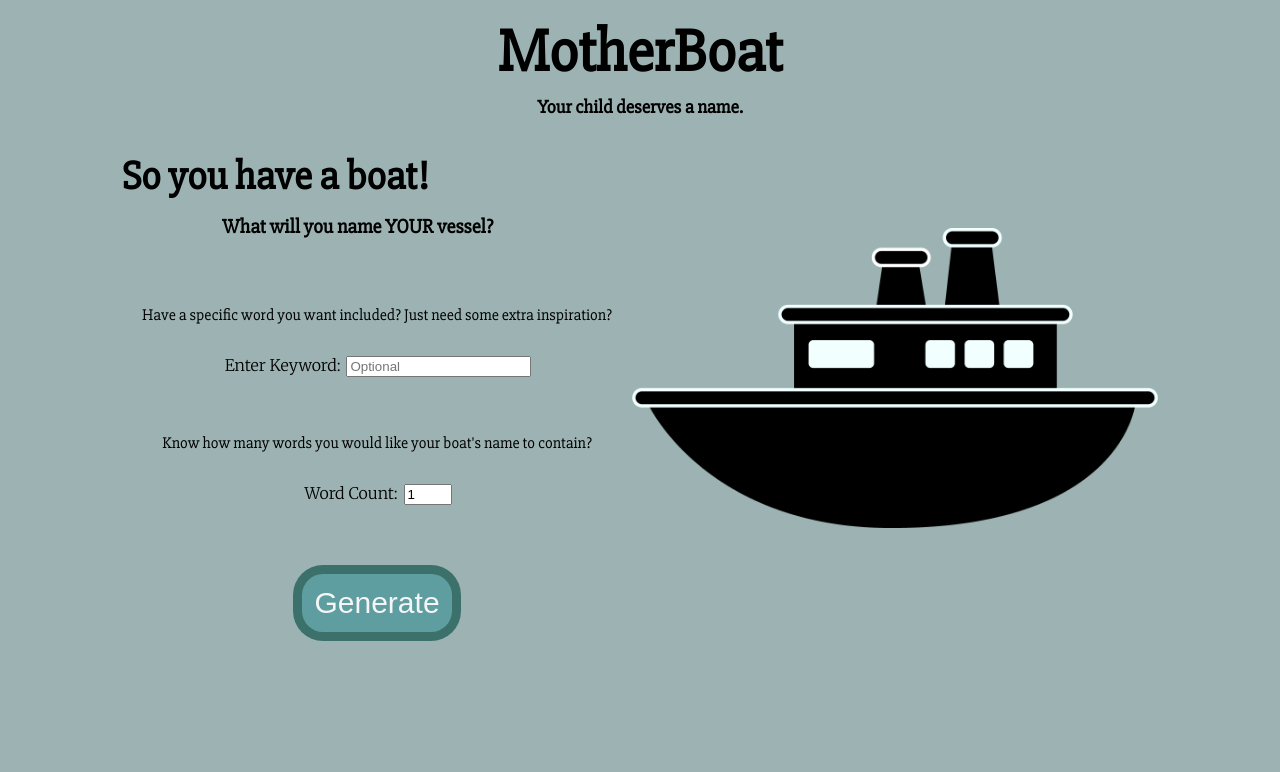
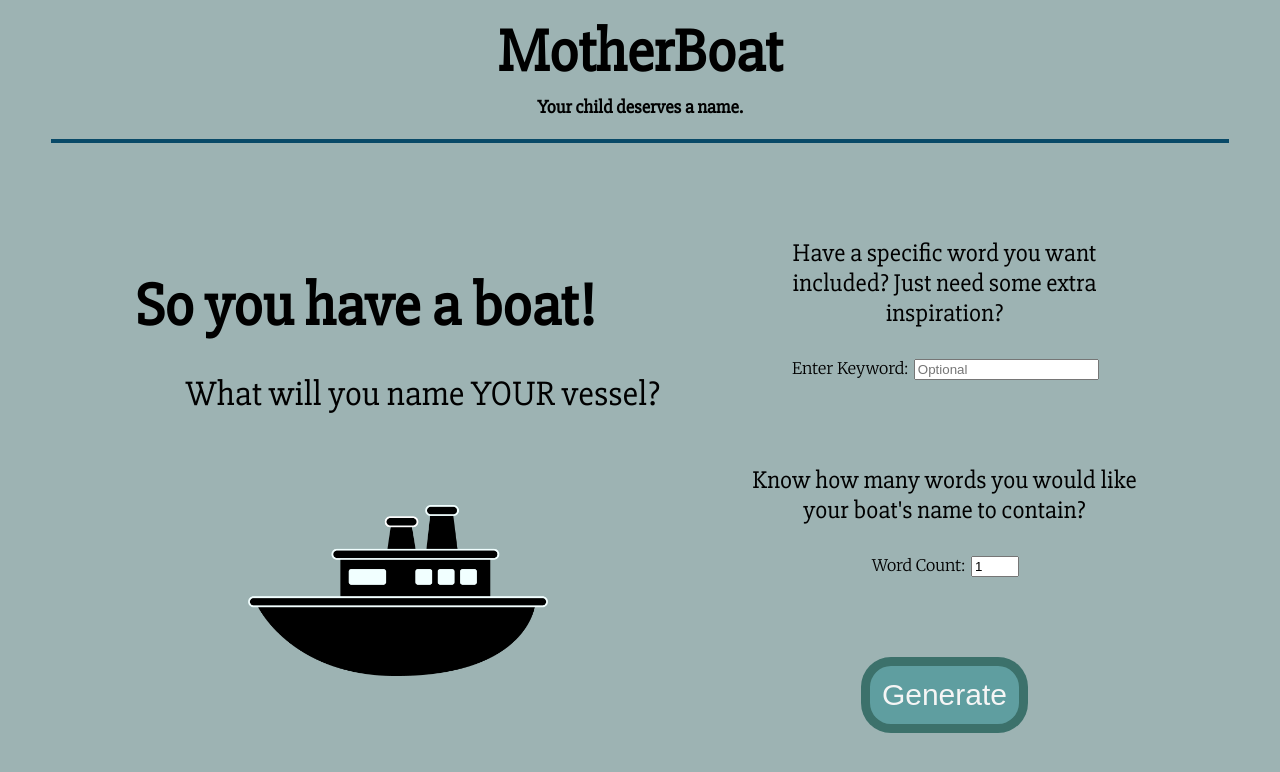
Before and after one commit to lissalad/boatnames, a plain HTML site: page index.html in a window 1280 px wide. Drawn offline with Linux system fonts and the light colour scheme.

Commit message:
rearranged home page

```diff
--- a/index.html
+++ b/index.html
@@ -19,9 +19,13 @@
       <h3>Your child deserves a name.</h3>
     </header>
     <main id="home">
-      <section id="inputs">
+      <section id="left">
         <h2>So you have a boat!</h2>
         <h4>What will you name YOUR vessel?</h4>
+        <img src="images/boat.png" id="image" />
+      </section>
+
+      <section id="right">
         <div class="input">
           <p>Have a specific word you want included? Just need some extra inspiration?</p>
           <label>Enter Keyword: </label
@@ -36,11 +40,7 @@
           <button id="generate-button" type="button">Generate</button>
         </div>
       </section>
-      <section id="image">
-        <img src="images/boat.png" height="300px" />
-      </section>
     </main>
-    <footer></footer>
   </body>
   <script src="scripts.js" type="module"></script>
 </html>
--- a/styles.css
+++ b/styles.css
@@ -1,4 +1,10 @@
+html {
+  height: 100%;
+}
+
 body {
+  display: flex;
+  flex-direction: column;
   background-color: rgb(157, 179, 179);
   margin-right: 4%;
   margin-left: 4%;
@@ -9,13 +15,18 @@ header {
   display: flex;
   flex-direction: column;
   align-items: center;
+  padding-bottom: 20px;
+  border-bottom: rgb(9, 74, 104) 4px solid;
 }
 
 main {
   display: flex;
+  flex-direction: row;
   align-items: center;
-  justify-content: center;
-  margin-top: 0px;
+  justify-content: space-evenly;
+  /* background-color: rgba(78, 114, 168, 0.233);
+  margin: 0;
+  flex: 1 1 auto; */
 }
 
 #home {
@@ -26,14 +37,27 @@ main {
   flex-direction: column;
 }
 
-#inputs {
+#image {
+  margin-top: 60px;
+  width: 300px;
+  align-self: center;
+}
+
+#left {
   display: flex;
   flex-direction: column;
   justify-content: left;
+  padding-left: 20px;
 }
 
-#image {
-  display: block;
+#right {
+  display: flex;
+  flex-direction: column;
+  justify-content: right;
+  margin-top: 50px;
+  margin-left: 0%;
+  padding: 20px;
+  max-width: 400px;
 }
 
 #visual {
@@ -63,7 +87,7 @@ h1 {
 }
 
 h2 {
-  font-size: 40px;
+  font-size: 60px;
 }
 
 h3 {
@@ -71,18 +95,19 @@ h3 {
 }
 
 h4 {
-  margin: -20px 0 30px 100px;
-  font-weight: light;
-  font-size: 20px;
+  margin: -20px 0 30px 50px;
+  font-weight: lighter;
+  font-size: 35px;
 }
 
 p {
   margin-bottom: 30px;
+  font-size: 25px;
 }
 
 #gen-button {
   display: flex;
-  margin-top: 40px;
+  margin-top: 20px;
   align-self: center;
 }
 
@@ -90,7 +115,7 @@ p {
   display: flex;
   flex-direction: column;
   align-items: center;
-  margin-top: -80px;
+  margin-top: -30px;
 }
 
 button {
@@ -104,13 +129,14 @@ button {
 }
 
 button:hover {
-  box-shadow: 0 12px 16px 0 rgba(0, 0, 0, 0.24), 0 17px 50px 0 rgba(0, 0, 0, 0.19);
+  /* box-shadow: 0 12px 16px 0 rgba(0, 0, 0, 0.24), 0 17px 50px 0 rgba(0, 0, 0, 0.19); */
   cursor: pointer;
 }
 
 .input {
-  margin: 20px;
+  margin-bottom: 0;
   text-align: center;
+  margin-bottom: 60px;
 }
 
 label {
```
